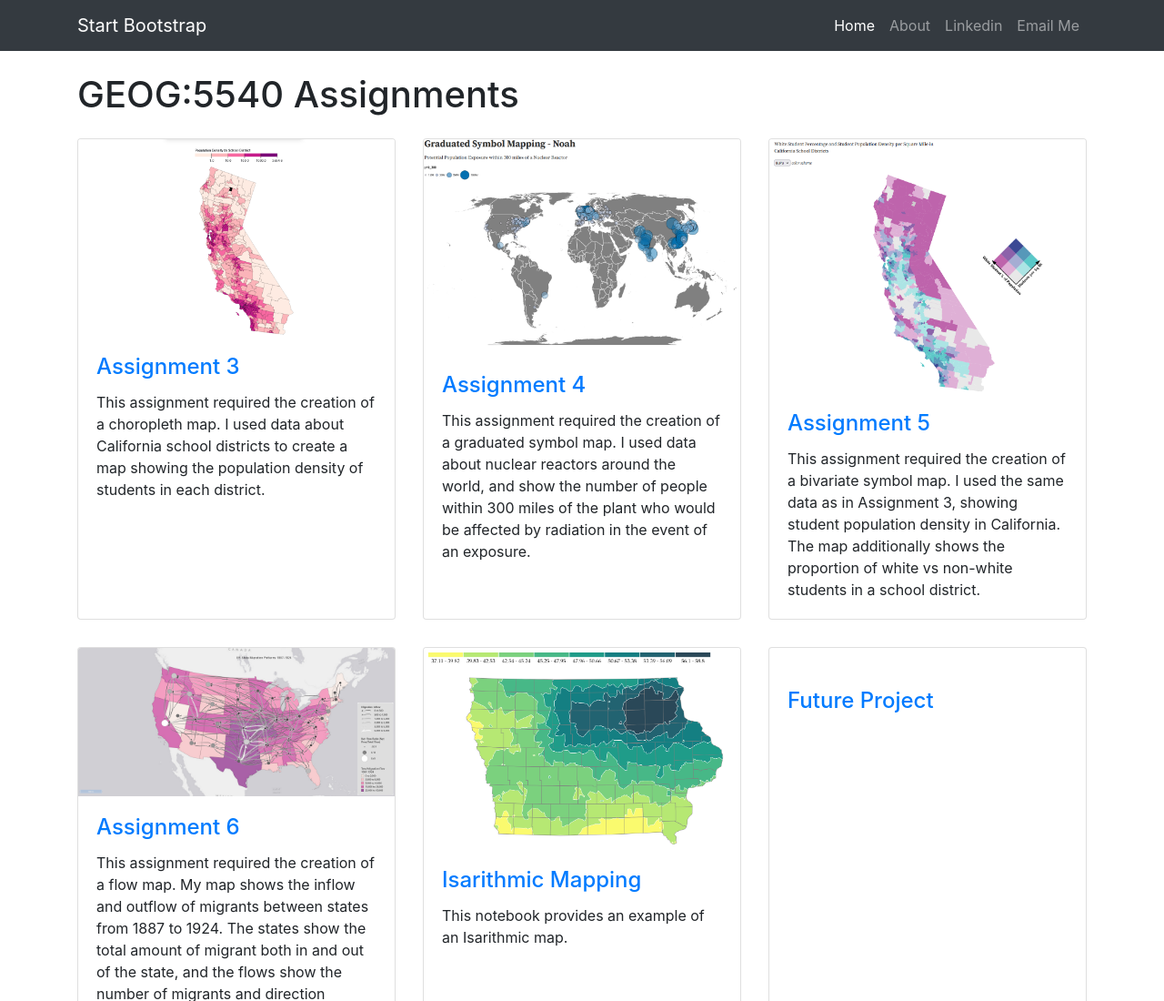
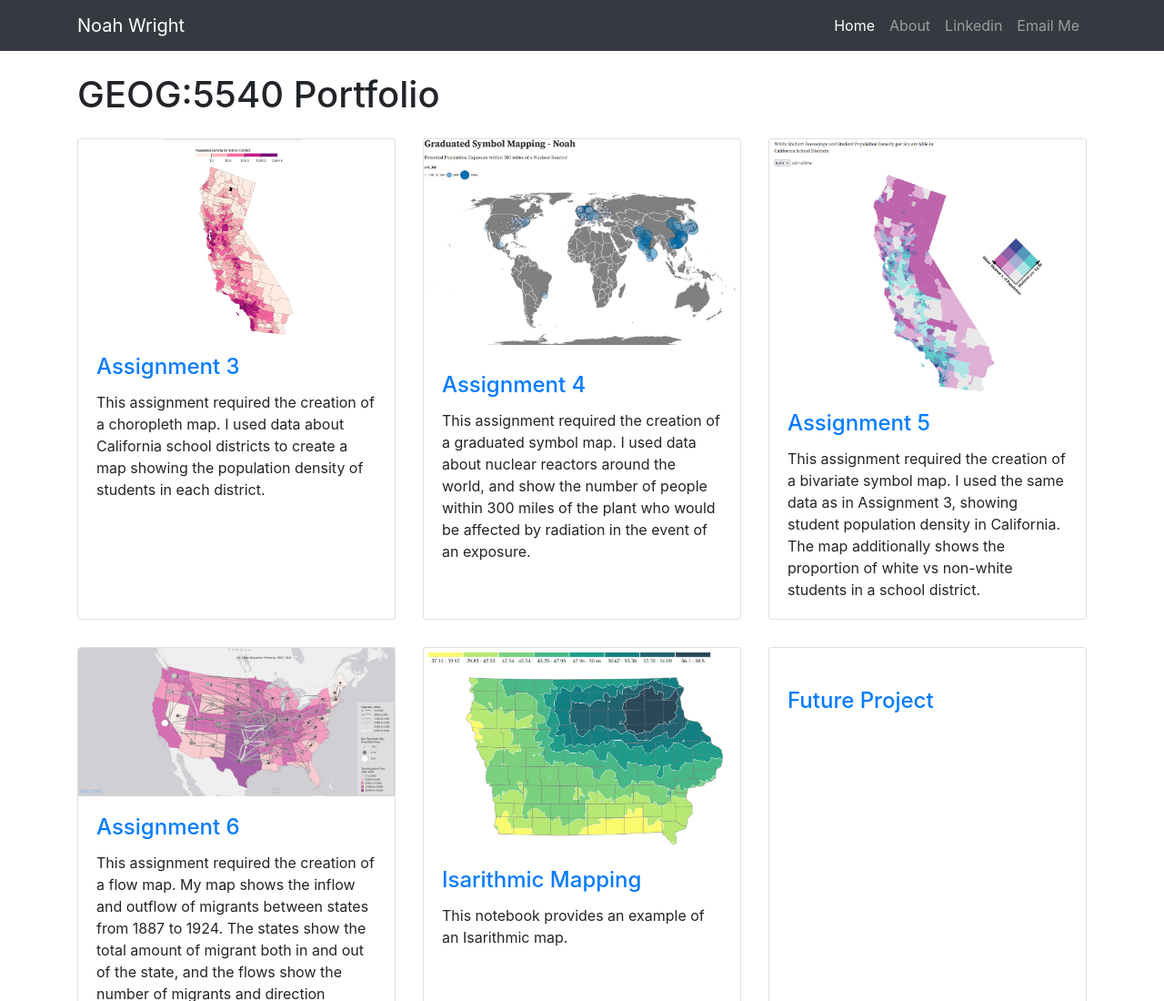
Before and after one commit to geog3540/noahwright, a plain HTML site: page index.html in a window 1280 px wide. Shown: the top 1100 px of the page at 91% size. Drawn offline with Linux system fonts and the light colour scheme.

Commit message:
update homepage

```diff
--- a/index.html
+++ b/index.html
@@ -23,7 +23,7 @@
     <!-- Navigation -->
     <nav class="navbar navbar-expand-lg navbar-dark bg-dark fixed-top">
       <div class="container">
-        <a class="navbar-brand" href="#">Start Bootstrap</a>
+        <a class="navbar-brand" href="#">Noah Wright</a>
         <button class="navbar-toggler" type="button" data-toggle="collapse" data-target="#navbarResponsive" aria-controls="navbarResponsive" aria-expanded="false" aria-label="Toggle navigation">
           <span class="navbar-toggler-icon"></span>
         </button>
@@ -52,7 +52,7 @@
     <div class="container">
 
       <!-- Page Heading -->
-      <h1 class="my-4">GEOG:5540 Assignments
+      <h1 class="my-4">GEOG:5540 Portfolio
         <small></small>
       </h1>
 
```
